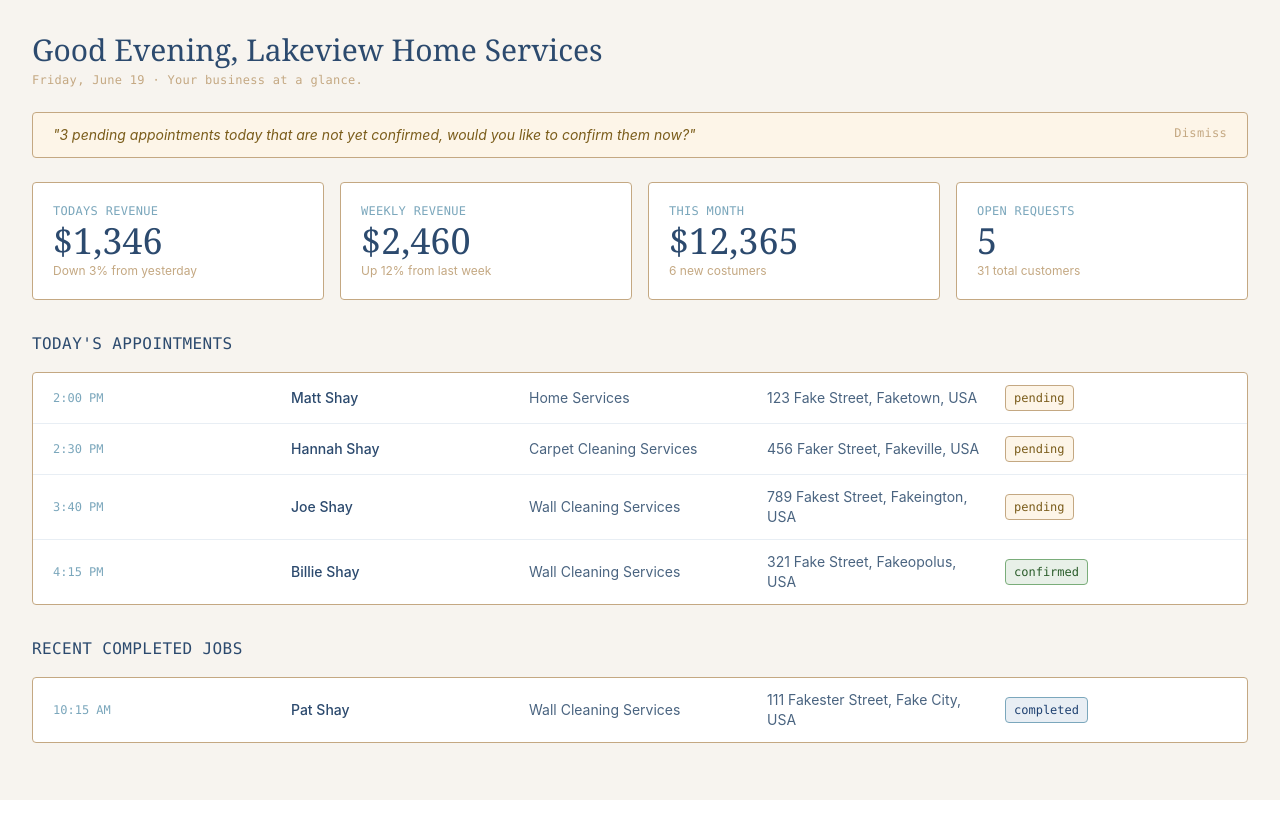
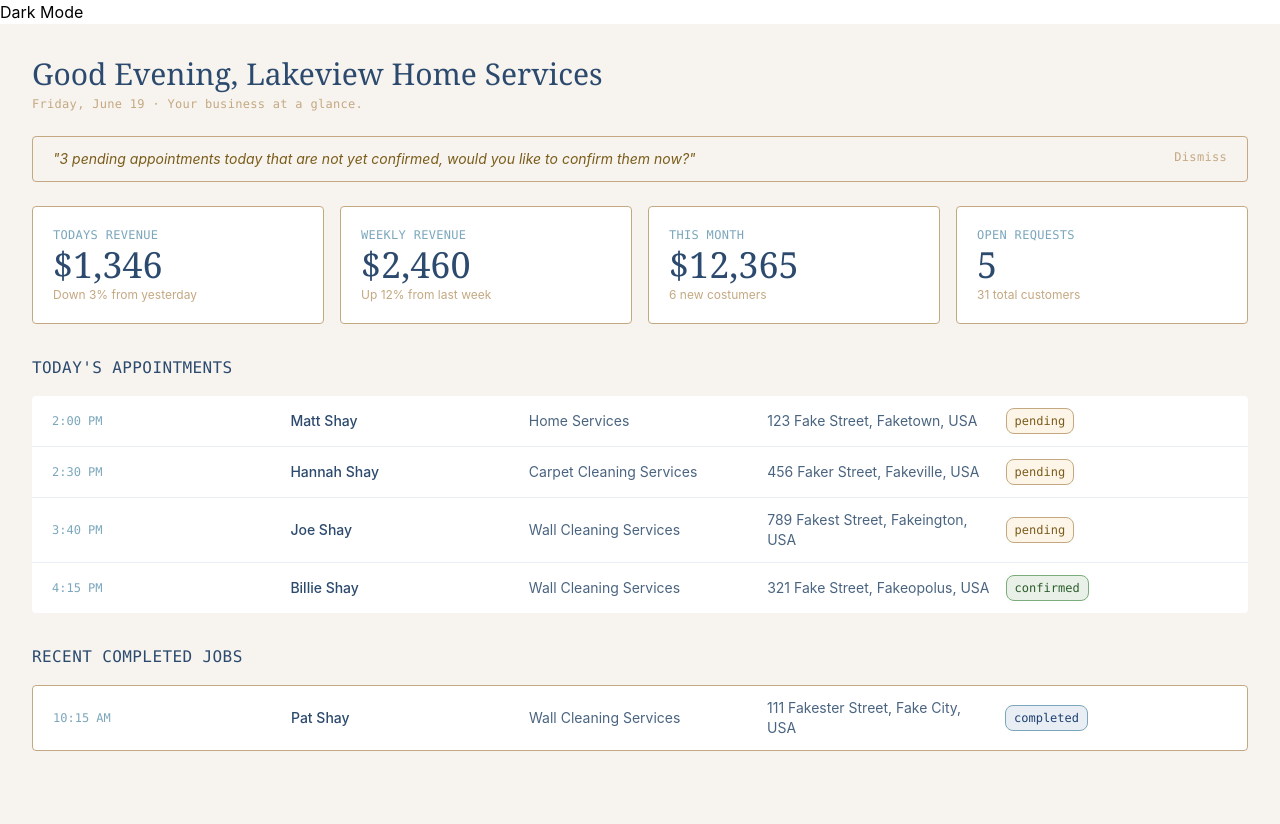
Before and after one commit to DMS6179/portfolio-matt-shay, a React app: page / in a window 1280 px wide. Before the commit the page ends 800 px from the top, so only its background shows below. Built offline with nearby package versions, Linux system fonts and the light colour scheme; the HTML template or start-up script is replaced by a standard one.

Commit message:
dark mode added to app.tsx, adds remove dark to document.documentElements <html>

```diff
--- a/src/App.tsx
+++ b/src/App.tsx
@@ -1,11 +1,25 @@
 import DashboardDemo from "./demo/DashboardDemo"
+import { useState } from "react"
 
 
 function App() {
+  const [isDarkMode, setIsDarkMode] = useState(false)
 
+ function handleDarkMode() {
+  const newMode = !isDarkMode
+  setIsDarkMode(newMode)
+  if (newMode) {
+    document.documentElement.classList.add('dark')
+   } else {document.documentElement.classList.remove('dark')
+   }
+}
   return (
-    <DashboardDemo
-    />
+    <div>
+      <button onClick={handleDarkMode}>
+        {isDarkMode ? "Light Mode" : "Dark Mode"}
+      </button>
+      <DashboardDemo />
+    </div>
   )
 }
 
--- a/src/components/dashboard/AppointmentRow.tsx
+++ b/src/components/dashboard/AppointmentRow.tsx
@@ -10,15 +10,15 @@ function AppointmentRow({ appTime, name, service, location, status }: Omit<Appoi
     }
 
   return (
-    <div className="grid grid-cols-5 gap-4 px-5 py-3 text-sm text-[#2C4A6E] items-center">
+    <div className="grid grid-cols-5 gap-4 px-5 py-3 text-sm text-[#2C4A6E] dark:text-[#F0EBE3] items-center">
       <p className="font-mono text-xs text-[#7BA7BC]">{getTime(appTime)}</p>
       <p className="font-medium">{name}</p>
-      <p className="text-[#4A6480]">{service}</p>
-      <p className="text-[#4A6480]">{location}</p>
-      <span className={`font-mono text-xs px-2 py-1 rounded w-fit
-        ${status === "pending" ? "bg-[#FDF5E8] text-[#7A5C1A] border border-[#C4A882]" : ""}
-        ${status === "confirmed" ? "bg-[#E8F0E8] text-[#2A5C2A] border border-[#7AAD7A]" : ""}
-        ${status === "completed" ? "bg-[#E8EEF4] text-[#1E4070] border border-[#7BA7BC]" : ""}
+      <p className="text-[#4A6480] dark:text-[#A8BCC8] ">{service}</p>
+      <p className="text-[#4A6480] dark:text-[#A8BCC8] ">{location}</p>
+      <span className={`font-mono text-xs px-2 py-1 rounded-lg w-fit
+        ${status === "pending" ? "bg-[#FDF5E8] dark:bg-[#7A5C1A] text-[#7A5C1A] dark:text-white border border-[#C4A882]" : ""}
+        ${status === "confirmed" ? "bg-[#E8F0E8] dark:bg-[#2A5C2A] text-[#2A5C2A] dark:text-white border border-[#7AAD7A]" : ""}
+        ${status === "completed" ? "bg-[#E8EEF4] dark:bg-[#1E4070] text-[#1E4070] dark:text-white border border-[#7BA7BC]" : ""}
       `}>
         {status}
       </span>
--- a/src/components/dashboard/Dashboard.tsx
+++ b/src/components/dashboard/Dashboard.tsx
@@ -1,9 +1,13 @@
 import type { DashboardProps } from "./dashboard.types";
 import StatCard from "./StatCards";
 import AppointmentRow from "./AppointmentRow";
+import { useState } from "react";
 
 function Dashboard({ businessName, todaysAppointments, completedAppointments, statCards, alerts }: DashboardProps) {
-    function getGreeting(){
+
+  const [dismissedAlerts, setDismissedAlerts] = useState<Set<string>> (new Set())
+
+  function getGreeting(){
       const now = new Date()
       const hour = now.getHours()
       if (hour < 12) {return "Good Morning, "}
@@ -11,11 +15,15 @@ function Dashboard({ businessName, todaysAppointments, completedAppointments, st
       else {return "Good Evening, "}
     }
 
+    function handleDismiss (id: string) {
+      setDismissedAlerts(new Set([...dismissedAlerts, id]))
+    }
+
     return (
-      <div className="bg-[#F7F4EF] min-h-screen p-8">
+      <div className="bg-[#F7F4EF] dark:bg-[#1A2535] min-h-screen p-8">
 
         {/* Greeting */}
-        <h1 className="font-serif text-3xl font-light text-[#2C4A6E] mb-1">
+        <h1 className="font-serif text-3xl font-light text-[#2C4A6E] dark:text-[#F0EBE3] mb-1">
           {getGreeting()}{businessName}
         </h1>
         <p className="text-xs font-mono text-[#C4A882] tracking-wide mb-6">
@@ -23,12 +31,12 @@ function Dashboard({ businessName, todaysAppointments, completedAppointments, st
         </p>
 
         {/* Alert Banner */}
-        {alerts.map(alert => (
-          <div key={alert.id} className="flex items-start justify-between bg-[#FDF5E8] border border-[#C4A882] rounded px-5 py-3 mb-6">
+        {alerts.filter(alert => !dismissedAlerts.has(alert.id)).map(activeAlert => (
+          <div key={activeAlert.id} className="flex items-start justify-between bg-[#FDF5E8]dark:bg-[#2A3A2A] border border-[#C4A882] rounded px-5 py-3 mb-6">
             <p className="text-sm text-[#7A5C1A] italic">
-              "{alert.message}"
+              "{activeAlert.message}"
             </p>
-            <button className="ml-4 text-[#C4A882] text-xs font-mono tracking-wide hover:text-[#2C4A6E] shrink-0">
+            <button className="ml-4 text-[#C4A882] text-xs font-mono tracking-wide hover:text-[#2C4A6E] dark:text-[#F0EBE3] shrink-0" onClick={() => handleDismiss(activeAlert.id)}>
               Dismiss
             </button>
           </div>
@@ -43,15 +51,15 @@ function Dashboard({ businessName, todaysAppointments, completedAppointments, st
               number={statCard.number}
               subLine={statCard.subLine}
               isCurrency = {statCard.isCurrency}
-            />
+          />
           ))}
         </div>
 
         {/* Today's Appointments */}
-        <h2 className="font-mono text-m text-[#2C4A6E] tracking-wide uppercase mb-4">
+        <h2 className="font-mono text-m text-[#2C4A6E] dark:text-[#F0EBE3] tracking-wide uppercase mb-4">
           Today's appointments
         </h2>
-        <div className="bg-white border border-[#C4A882] rounded mb-8">
+        <div className="bg-white dark:bg-[#243548] text-[#2C4A6E] dark:text-[#2C4A6E] [border border-[#C4A882] rounded mb-8">
           {todaysAppointments.map((appointment, index) => (
             <div key={appointment.id} className={index !== 0 ? "border-t border-[#E8EEF4]" : ""}>
               <AppointmentRow
@@ -66,10 +74,10 @@ function Dashboard({ businessName, todaysAppointments, completedAppointments, st
         </div>
 
         {/* Completed Jobs */}
-        <h2 className="font-mono text-m text-[#2C4A6E] tracking-wide uppercase mb-4">
+        <h2 className="font-mono text-m text-[#2C4A6E] dark:text-[#F0EBE3] tracking-wide uppercase mb-4">
           Recent completed jobs
         </h2>
-        <div className="bg-white border border-[#C4A882] rounded">
+        <div className="bg-white dark:bg-[#243548] border border-[#C4A882] rounded">
           {completedAppointments.map((appointment, index) => (
             <div key={appointment.id} className={index !== 0 ? "border-t border-[#E8EEF4]" : ""}>
               <AppointmentRow
--- a/src/components/dashboard/StatCards.tsx
+++ b/src/components/dashboard/StatCards.tsx
@@ -2,20 +2,18 @@ import type { StatInfo } from "./dashboard.types";
 
 function StatCard({ label, number, subLine, isCurrency }: Omit<StatInfo, "id">) {
 
-    console.log(isCurrency)
   return (
-    <div className="bg-white border border-[#C4A882] rounded p-5">
+    <div className="bg-white dark:bg-[#243548] border border-[#C4A882] rounded p-5">
       <p className="font-mono text-xs text-[#7BA7BC] tracking-wide uppercase mb-1">
         {label}
       </p>
-      <p className="font-serif text-4xl font-light text-[#2C4A6E] leading-none mb-1">
+      <p className="font-serif text-4xl font-light text-[#2C4A6E] dark:text-[#F0EBE3] leading-none mb-1">
         {isCurrency ? new Intl.NumberFormat('en-US', {
             style: 'currency',
             currency: 'USD',
             maximumFractionDigits: 0
             }).format(number) : number}
-
-      </p>
+        </p>
       <p className="text-xs text-[#C4A882]">
         {subLine}
       </p>
--- a/src/index.css
+++ b/src/index.css
@@ -1 +1,2 @@
 @import "tailwindcss";
+@custom-variant dark (&:where(.dark, .dark *));
```
